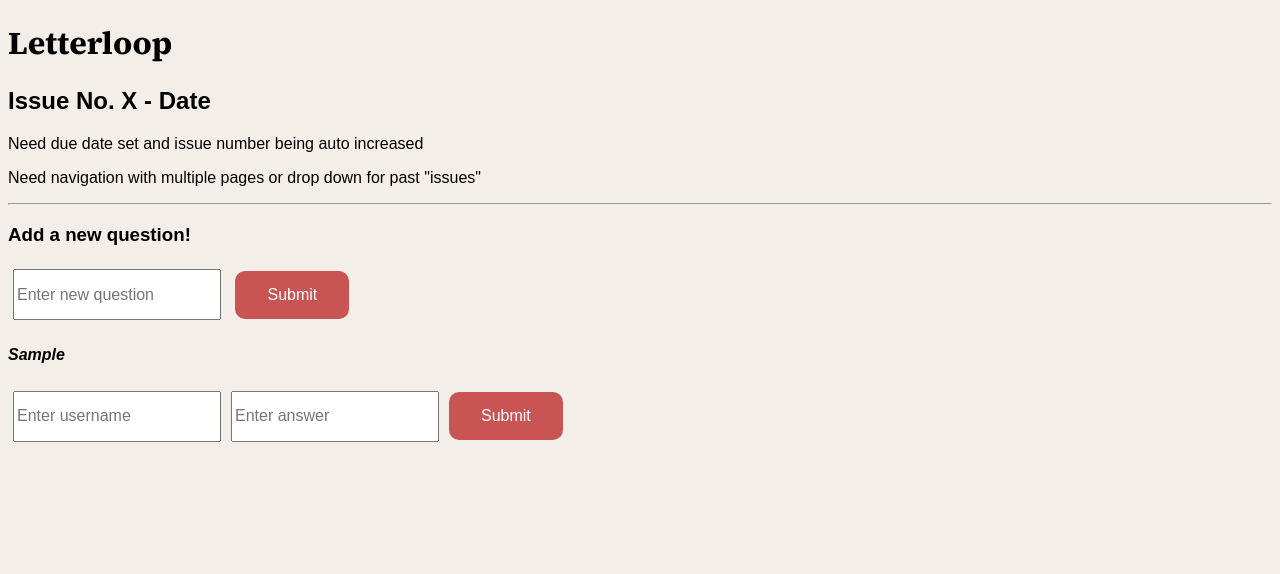
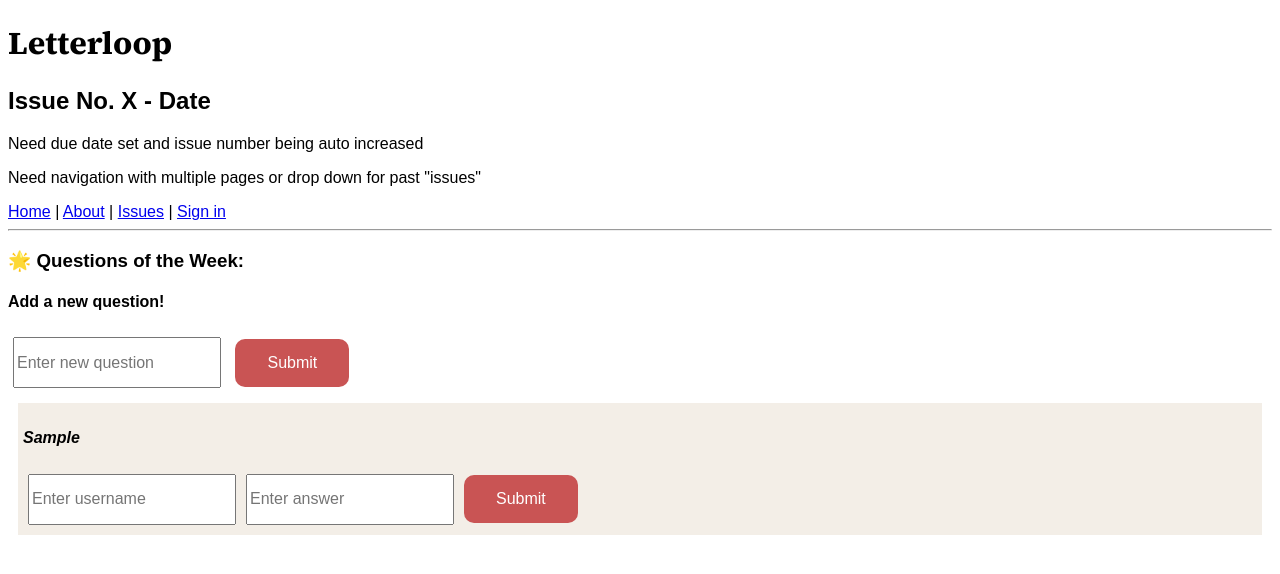
Before and after one commit to choibits/letterloop-clone, a plain HTML site: page index.html in a window 1280 px wide. Both pictures are taken after typing "Sample" into the empty fields and a click on the button "Submit". Drawn offline with Linux system fonts and the light colour scheme.

Commit message:
add nav bar

```diff
--- a/index.html
+++ b/index.html
@@ -14,8 +14,15 @@
         <h2>Issue No. X - Date</h2>
         <p>Need due date set and issue number being auto increased</p>
         <p>Need navigation with multiple pages or drop down for past "issues"</p>
+        <nav>
+            <a href="#">Home</a> |
+            <a href="#">About</a> |
+            <a href="#">Issues</a> |
+            <a href="#">Sign in</a>
+        </nav>
         <hr>
-        <h3>Add a new question!</h3>
+        <h3>&#127775 Questions of the Week:</h3>
+        <h4>Add a new question!</h4>
         <div id="new-question-div">
             <input type="text" id="new-question-input" placeholder="Enter new question"/>
             <button type="submit" class="submit-question-button">Submit</button>
--- a/style.css
+++ b/style.css
@@ -6,7 +6,6 @@
 }
 
 body {
-    background-color: #f3eee7;
     font-family: 'DM sans', sans-serif;
 }
 
@@ -35,8 +34,10 @@ input {
     display: inline;
 }
 
-.questionContainer {
+.question-container {
   background-color: #f3eee7;
+  padding: 5px;
+  margin: 10px;
 }
 
 .comment-container {
```
